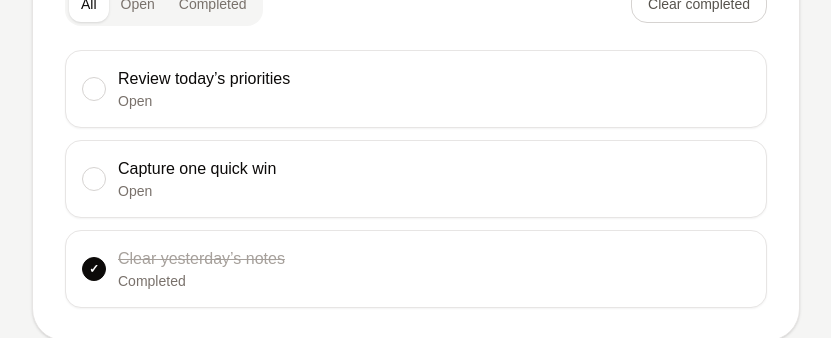
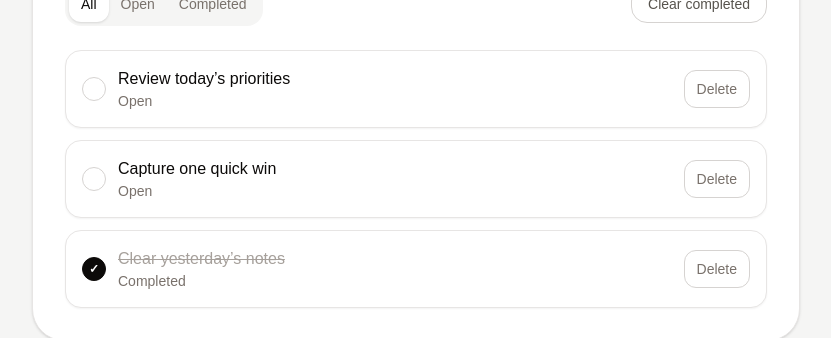
Before and after one commit to veecodekub/todo-app, a Next.js app: page / in a window 1280 px wide. Shown: the part 272-610 px from the top of the page, without its empty margins (224-1055 px from the left). Built offline with nearby package versions, Linux system fonts and the light colour scheme.

Commit message:
Add individual todo deletion

```diff
--- a/app/page.tsx
+++ b/app/page.tsx
@@ -12,6 +12,7 @@ import {
 import {
   countTodosByStatus,
   createOpenTodo,
+  deleteTodo,
   filters,
   filterTodosForDisplay,
   loadTodosFromStorage,
@@ -88,6 +89,16 @@ export default function Home() {
 
   function toggleTodo(id: number) {
     setTodos((currentTodos) => toggleTodoStatus(currentTodos, id));
+  }
+
+  function removeTodo(id: number) {
+    if (editingTodoId === id) {
+      setEditingTodoId(null);
+      setEditingTitle("");
+      shouldSkipNextEditingBlur.current = false;
+    }
+
+    setTodos((currentTodos) => deleteTodo(currentTodos, id));
   }
 
   function startEditingTodo(todo: Todo) {
@@ -252,6 +263,14 @@ export default function Home() {
                 )}
                 <p className="text-sm text-stone-500">{todo.status}</p>
               </div>
+              <button
+                className="shrink-0 rounded-xl border border-stone-300 px-3 py-2 text-sm font-medium text-stone-500 transition hover:border-red-300 hover:bg-red-50 hover:text-red-700 focus:outline-none focus:ring-4 focus:ring-red-100"
+                type="button"
+                aria-label={`Delete ${todo.title}`}
+                onClick={() => removeTodo(todo.id)}
+              >
+                Delete
+              </button>
             </li>
           ))}
         </ul>
--- a/app/todo.ts
+++ b/app/todo.ts
@@ -82,6 +82,10 @@ export function toggleTodoStatus(todos: Todo[], id: number): Todo[] {
   );
 }
 
+export function deleteTodo(todos: Todo[], id: number): Todo[] {
+  return todos.filter((todo) => todo.id !== id);
+}
+
 export function parseStoredTodos(storedValue: string | null): Todo[] | null {
   if (!storedValue) {
     return null;
```
Also changed, not shown: 1 other file (tests, documents, lock files or other folders).
